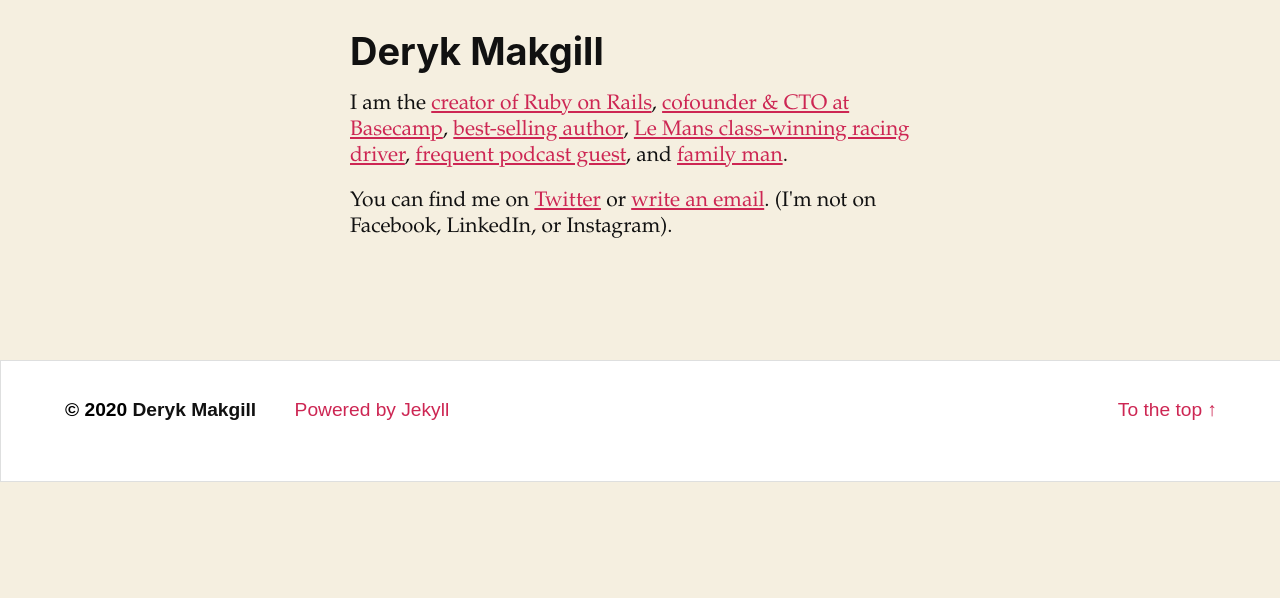
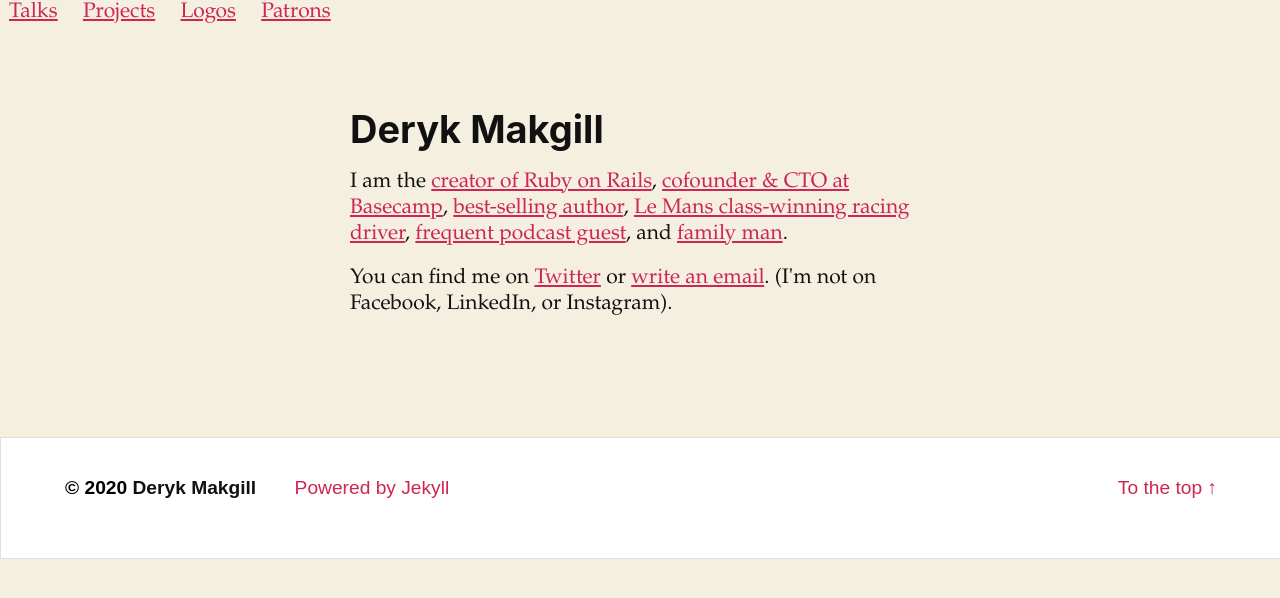
Before and after one commit to derykmakgill/matt, a Jekyll site: the page built from index.md, in a window 1280 px wide. Shown: the top 598 px of the page. Built offline with Jekyll 4.4.1, drawn with Linux system fonts in a browser that asks for light colours.

Commit message:
Update default.html

```diff
--- a/_layouts/default.html
+++ b/_layouts/default.html
@@ -203,6 +203,30 @@
 </head>
 
 <body>
+<ul class="menu" style="
+    max-width: 580px;
+    margin: 0 auto 0;
+    padding: 0 0 50px 0;
+    vertical-align: top;
+    list-style: none;
+    margin-left: 0px;
+    padding-left: 0px;
+">
+  <li style="
+    display: inline;
+    margin-left: 9px;
+"><a class="menu__item" href="/talks/">Talks</a>
+  </li><li style="
+    display: inline;
+"><a class="menu__item" href="/projects/">Projects</a>
+  </li><li style="
+    display: inline;
+"><a class="menu__item" href="/design/">Logos</a>
+  </li><li style="
+    display: inline;
+"><a class="menu__item" href="/patrons/">Patrons</a>
+</li></ul>
+
 
 {{ content }}
 <footer id="site-footer" role="contentinfo" class="header-footer-group" style="
```
